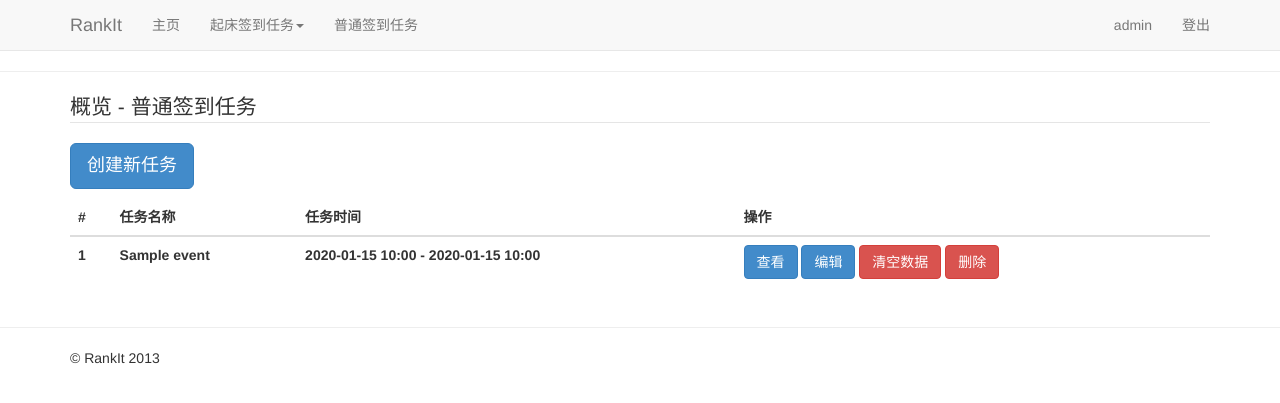
After one commit to brickgao/RankIt, a Flask app: page /manage/normal_event in a window 1280 px wide. The commit adds this page. Shown: the top 403 px of the page. Run offline with Flask 2, Linux system fonts and the light colour scheme; the visitor is signed in with stand-in values (Sample User, id 1); tables that the repository leaves empty hold one stand-in row (values such as "Sample post"); lists and menus that the app fills with data are empty.

Commit message:
add normal_event index

```diff
--- a/RankIt/routes.py
+++ b/RankIt/routes.py
@@ -6,7 +6,8 @@ from models.admin import admin
 from models.wakeupEvent import wakeupEvent
 from models.user import user
 from models.wakeupRec import wakeupRec
-import hashlib, time, time_misc, str_misc, date_misc
+from models.normalEvent import normalEvent
+import hashlib, time, time_misc, str_misc, date_misc, datetime
 
 @app.route('/', methods=['GET'])
 def getMainIndex():
@@ -242,42 +243,66 @@ def wakeupSettings():
 
 @app.route('/manage/wakeup_event/search', methods=['GET'])
 def wakeupSearch():
-    return render_template('manage_wakeup_search.html')
+    if not 'username' in session:
+        flash(u'请先登录', 'error')
+        return redirect('/manage/login')
+    else:
+        return render_template('manage_wakeup_search.html')
 
 @app.route('/manage/wakeup_event/search_result', methods=['GET'])
 def wakeupSearchResult():
-    _begin_date = request.args.get('begin_date')
-    _end_date   = request.args.get('end_date')
-    _id         = request.args.get('id')
-    _rank       = request.args.get('rank')
-    if _begin_date and _end_date:
-        if date_misc.check_double_date(_begin_date, _end_date):
-            _info = []
-            kargs = {}
-            try:
-                if _id != '':       kargs['user_id'] = int(_id)
-                if _rank != '':     kargs['rank'] = int(_rank)
-            except Exception, e:
-                flash(u'ID和排名不合法', 'error')
+    if not 'username' in session:
+        flash(u'请先登录', 'error')
+        return redirect('/manage/login')
+    else:
+        _begin_date = request.args.get('begin_date')
+        _end_date   = request.args.get('end_date')
+        _id         = request.args.get('id')
+        _rank       = request.args.get('rank')
+        if _begin_date and _end_date:
+            if date_misc.check_double_date(_begin_date, _end_date):
+                _info = []
+                kargs = {}
+                try:
+                    if _id != '':       kargs['user_id'] = int(_id)
+                    if _rank != '':     kargs['rank'] = int(_rank)
+                except Exception, e:
+                    flash(u'ID和排名不合法', 'error')
+                    return redirect('/manage/wakeup_event/search')
+                _t = 1
+                for _date in date_misc.date_range(_begin_date, _end_date):
+                    _kargs = kargs
+                    _kargs['create_date'] = _date
+                    wakeupRecInfoList = wakeupRec.query.order_by(wakeupRec.rank).filter_by(**kargs).all()
+                    for _ in wakeupRecInfoList:
+                        _d = {}
+                        _d['id']          = str(_t)
+                        _d['create_date'] = _.create_date
+                        _d['create_time'] = _.create_time
+                        _d['rank']        = str(_.rank)
+                        _d['user_id']     = str(_.user_id)
+                        _info.append(_d)
+                        _t += 1
+                return render_template('manage_wakeup_search_result.html', info=_info)
+            else:
+                flash(u'日期不合法或者截至日期大于起始日期', 'error')
                 return redirect('/manage/wakeup_event/search')
-            _t = 1
-            for _date in date_misc.date_range(_begin_date, _end_date):
-                _kargs = kargs
-                _kargs['create_date'] = _date
-                wakeupRecInfoList = wakeupRec.query.order_by(wakeupRec.rank).filter_by(**kargs).all()
-                for _ in wakeupRecInfoList:
-                    _d = {}
-                    _d['id']          = str(_t)
-                    _d['create_date'] = _.create_date
-                    _d['create_time'] = _.create_time
-                    _d['rank']        = str(_.rank)
-                    _d['user_id']     = str(_.user_id)
-                    _info.append(_d)
-                    _t += 1
-            return render_template('manage_wakeup_search_result.html', info=_info)
         else:
-            flash(u'日期不合法或者截至日期大于起始日期', 'error')
-            return redirect('/manage/wakeup_event/search')
+            flash(u'请填写起始日期和截至日期', 'error')
+        return redirect('/manage/wakeup_event/search')
+
+@app.route('/manage/normal_event', methods=['GET'])
+def normalEventIndex():
+    if not 'username' in session:
+        flash(u'请先登录', 'error')
+        return redirect('/manage/login')
     else:
-        flash(u'请填写起始日期和截至日期', 'error')
-        return redirect('/manage/wakeup_event/search')
+        _info = []
+        normalEventInfoList = normalEvent.query.all()
+        for e in normalEventInfoList:
+            _d = {}
+            _d['id']         = str(e.id)
+            _d['event_name'] = e.event_name
+            _d['time']       = e.begin_time.strftime('%Y-%m-%d %H:%M') + ' - ' + e.end_time.strftime('%Y-%m-%d %H:%M')
+            _info.append(_d)
+        return render_template('manage_normal_event_index.html', info=_info)
--- a/RankIt/templates/manage_base.html
+++ b/RankIt/templates/manage_base.html
@@ -42,7 +42,7 @@
                 <li><a href="/manage/wakeup_event/settings">设置</a></li>
               </ul>
             </li>
-            <li><a href="#">普通签到任务</a></li>
+            <li><a href="/manage/normal_event">普通签到任务</a></li>
           </ul>
           {% if session.username %}
             <ul class="nav navbar-nav navbar-right">
--- /dev/null
+++ b/RankIt/templates/manage_normal_event_index.html
@@ -0,0 +1,33 @@
+{% extends "manage_base.html" %}
+{% block title %}概览 - 普通签到任务{% endblock %}
+{% block content %}
+<div class = "container">
+  <legend>概览 - 普通签到任务</legend>
+  <p>
+    <a class="btn btn-lg btn-primary" href="/manage/normal_event/new" role="button">创建新任务</a>
+  </p>
+  <table class="table">
+    <thead>
+      <tr>
+        <th>#</th>
+        <th>任务名称</th>
+        <th>任务时间</th>
+        <th>操作</th>
+      </tr>
+    </thead>
+    {% for e in info %}
+    <tr>
+      <th>{{ e['id'] }}</th>
+      <th>{{ e['event_name'] }}</th>
+      <th>{{ e['time'] }}</th>
+      <th>
+        <a class="btn btn-primary" href="/manage/normal_event/{{ e['id'] }}" role="button">查看</a>
+        <a class="btn btn-primary" href="/manage/normal_event/{{ e['id'] }}/edit" role="button">编辑</a>
+        <a class="btn btn-danger" href="/manage/normal_event/{{ e['id'] }}/clear_data" role="button">清空数据</a>
+        <a class="btn btn-danger" href="/manage/normal_event/{{ e['id'] }}/delete" role="button">删除</a>
+      </th>
+    </tr>
+    {% endfor %}
+  </table>
+</div>
+{% endblock %}
--- a/RankIt/templates/manage_wakeup_summary.html
+++ b/RankIt/templates/manage_wakeup_summary.html
@@ -2,7 +2,7 @@
 {% block title %}概览 - 起床签到任务{% endblock %}
 {% block content %}
 <div class = "container">
-  <legend>概况 - 起床签到任务</legend>
+  <legend>概览 - 起床签到任务</legend>
   <p>状态: {{info['switch']}}</p>
   <p>签到时间: {{info['time_on']}}</p>
   <p>今日签到人数: {{info['total']}}</p>
```
Also changed, not shown: RankIt/models/normalEvent.py (+5 -3 lines).
